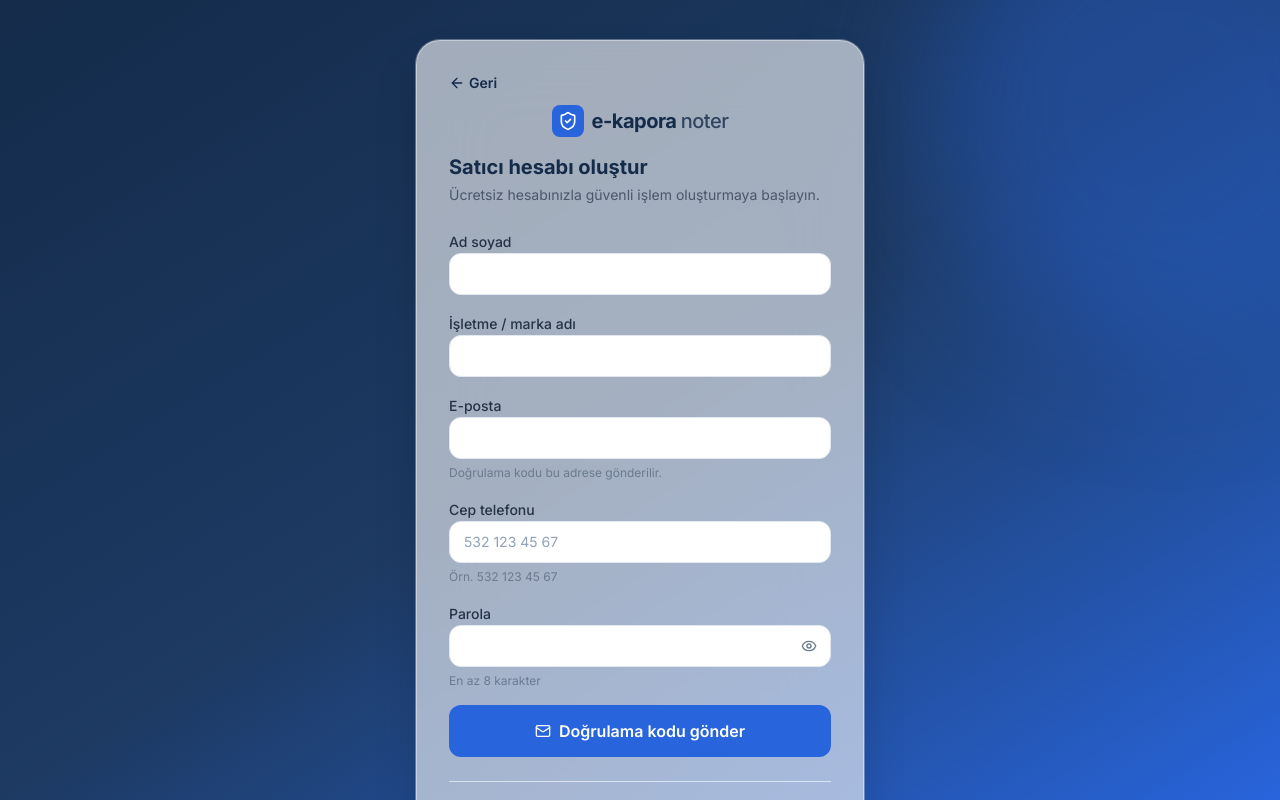
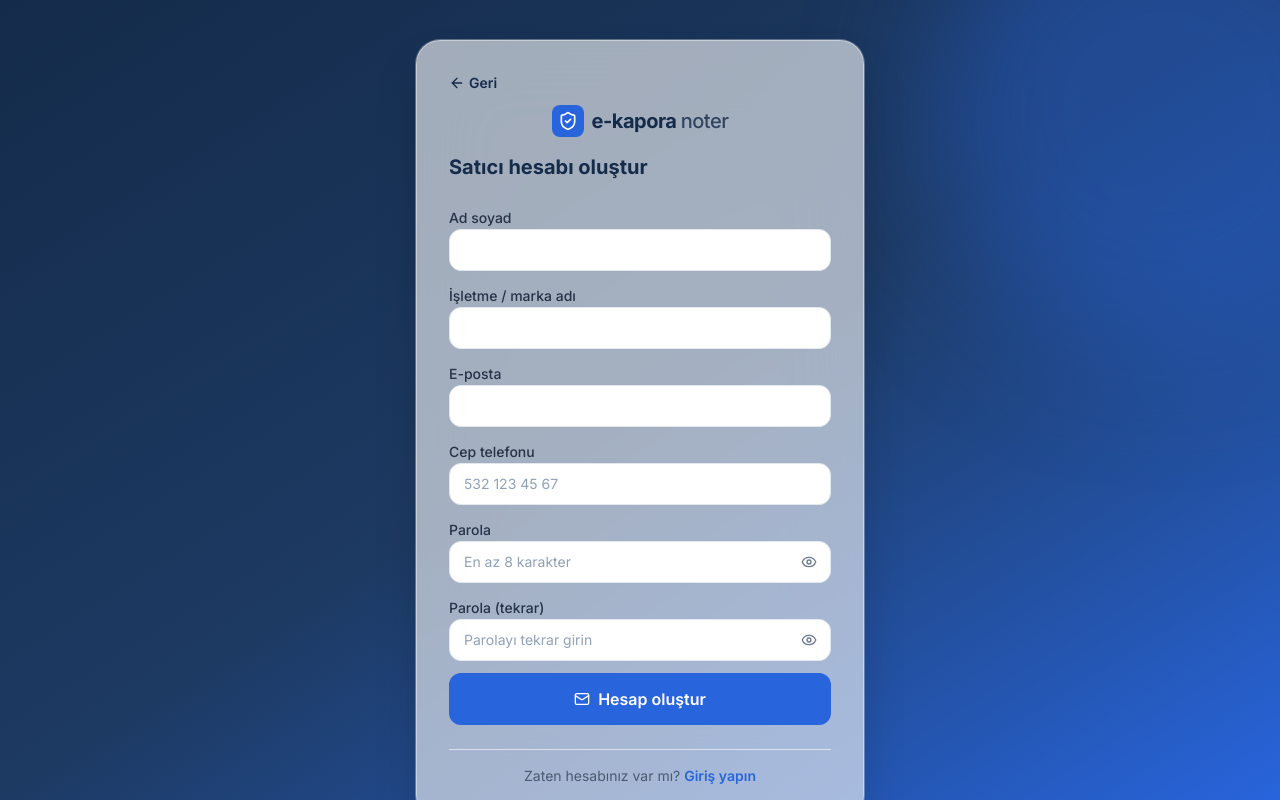
Before and after one commit to ibrahimsamed/e-kapora-noter, a Next.js app: page /kayit in a window 1280 px wide. Built offline with nearby package versions, Linux system fonts and the light colour scheme.

Commit message:
Update auth-forms.tsx

```diff
--- a/components/auth-forms.tsx
+++ b/components/auth-forms.tsx
@@ -12,7 +12,7 @@ function safeNext(v: string | null, fallback: string) {
   return v && v.startsWith("/") && !v.startsWith("//") ? v : fallback;
 }
 
-function Frame({ title, subtitle, children, foot }: { title: string; subtitle: string; children: React.ReactNode; foot?: React.ReactNode }) {
+function Frame({ title, subtitle, children, foot }: { title: string; subtitle?: string; children: React.ReactNode; foot?: React.ReactNode }) {
   const router = useRouter();
   const inModal = useInAuthModal();
   const close = () => (inModal ? router.back() : router.push("/"));
@@ -39,7 +39,7 @@ function Frame({ title, subtitle, children, foot }: { title: string; subtitle: s
         </button>
         <Link href="/" className="mb-4 hidden justify-center sm:flex"><Logo className="text-xl" /></Link>
         <h1 className="text-xl font-bold text-navy">{title}</h1>
-        <p className="mt-1 text-sm text-ink/70">{subtitle}</p>
+        {subtitle && <p className="mt-1 text-sm text-ink/70">{subtitle}</p>}
         <div className="mt-4 sm:mt-6">{children}</div>
         {foot && <div className="mt-6 border-t border-white/60 pt-4 text-center text-sm text-ink/70">{foot}</div>}
       </div>
@@ -81,6 +81,7 @@ export function LoginForm() {
 export function RegisterForm() {
   const router = useRouter();
   const [f, setF] = useState({ name: "", businessName: "", email: "", phone: "", password: "" });
+  const [again, setAgain] = useState("");
   const [step, setStep] = useState<1 | 2>(1);
   const [otp, setOtp] = useState<{ otpId: string; channel: "email" | "sms"; maskedTarget: string } | null>(null);
   const [code, setCode] = useState("");
@@ -90,6 +91,8 @@ export function RegisterForm() {
 
   async function sendCode(e?: React.FormEvent) {
     e?.preventDefault();
+    if (f.password.length < 8) { setErr("Parola en az 8 karakter olmalı."); return; }
+    if (f.password !== again) { setErr("Parolalar eşleşmiyor."); return; }
     setBusy(true); setErr("");
     const r = await postJson<{ otpId: string; channel: "email" | "sms"; maskedTarget: string }>("/api/auth", { action: "register.start", payload: f });
     setBusy(false);
@@ -110,16 +113,17 @@ export function RegisterForm() {
   const via = otp?.channel === "sms" ? "telefonunuza" : "e-posta adresinize";
 
   return (
-    <Frame title="Satıcı hesabı oluştur" subtitle={step === 1 ? "Ücretsiz hesabınızla güvenli işlem oluşturmaya başlayın." : "E-postanıza gelen 6 haneli kodu girin."} foot={<>Zaten hesabınız var mı? <Link href="/giris" className="font-semibold text-brand">Giriş yapın</Link></>}>
+    <Frame title="Satıcı hesabı oluştur" subtitle={step === 1 ? undefined : "E-postanıza gelen 6 haneli kodu girin."} foot={<>Zaten hesabınız var mı? <Link href="/giris" className="font-semibold text-brand">Giriş yapın</Link></>}>
       {step === 1 ? (
-        <form onSubmit={sendCode} className="space-y-4">
+        <form onSubmit={sendCode} className="space-y-3">
           <Field label="Ad soyad"><Input value={f.name} onChange={set("name")} required /></Field>
           <Field label="İşletme / marka adı"><Input value={f.businessName} onChange={set("businessName")} required /></Field>
-          <Field label="E-posta" hint="Doğrulama kodu bu adrese gönderilir."><Input type="email" autoComplete="username" value={f.email} onChange={set("email")} required /></Field>
-          <Field label="Cep telefonu" hint="Örn. 532 123 45 67"><Input type="tel" inputMode="numeric" placeholder="532 123 45 67" value={f.phone} onChange={(e) => setF((x) => ({ ...x, phone: maskPhone(e.target.value) }))} required /></Field>
-          <Field label="Parola" hint="En az 8 karakter"><PasswordInput autoComplete="new-password" value={f.password} onChange={set("password")} minLength={8} required /></Field>
+          <Field label="E-posta"><Input type="email" autoComplete="username" value={f.email} onChange={set("email")} required /></Field>
+          <Field label="Cep telefonu"><Input type="tel" inputMode="numeric" placeholder="532 123 45 67" value={f.phone} onChange={(e) => setF((x) => ({ ...x, phone: maskPhone(e.target.value) }))} required /></Field>
+          <Field label="Parola"><PasswordInput autoComplete="new-password" placeholder="En az 8 karakter" value={f.password} onChange={set("password")} required /></Field>
+          <Field label="Parola (tekrar)"><PasswordInput autoComplete="new-password" placeholder="Parolayı tekrar girin" value={again} onChange={(e) => setAgain(e.target.value)} required /></Field>
           {err && <p role="alert" className="rounded-xl bg-red-50 p-3 text-sm text-red-700">{err}</p>}
-          <Button type="submit" className="w-full" size="lg" disabled={busy}><Mail className="h-4 w-4" /> {busy ? "Kod gönderiliyor…" : "Doğrulama kodu gönder"}</Button>
+          <Button type="submit" className="w-full" size="lg" disabled={busy}><Mail className="h-4 w-4" /> {busy ? "Hesap oluşturuluyor…" : "Hesap oluştur"}</Button>
         </form>
       ) : (
         <form onSubmit={verify} className="space-y-4">
```
